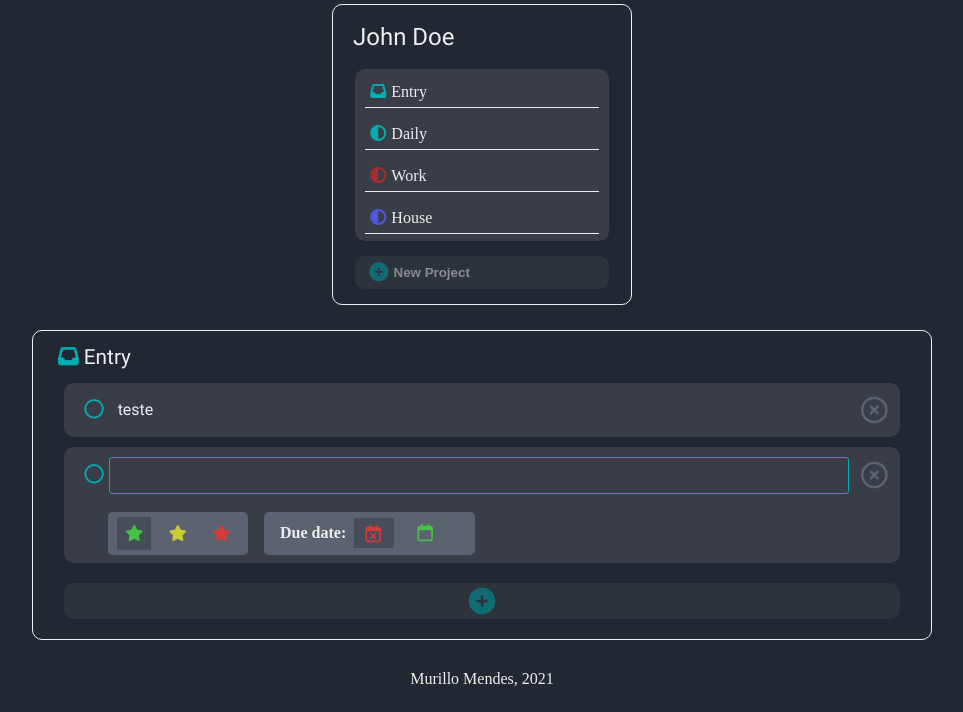
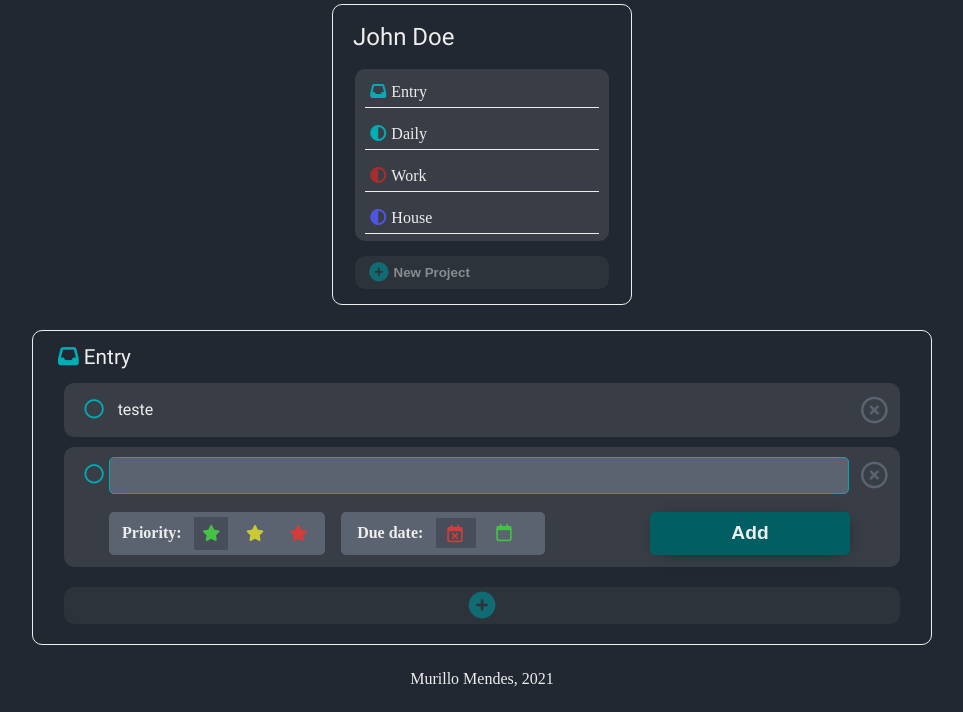
Before and after one commit to Murillo-Me/todo-list, a website built with webpack: page src/index.html in a window 1280 px wide. Both pictures are taken after a click on the button 640 px from the left and 563 px from the top of the page. Shown: the part 88-800 px from the top of the page, without its empty margins (158-1121 px from the left). Built offline with nearby package versions, Linux system fonts and the light colour scheme.

Commit message:
Added config titles and confirm todo button

```diff
--- a/src/DOMHandler.js
+++ b/src/DOMHandler.js
@@ -1,12 +1,12 @@
 
-function createTodoDiv(title = 'Empty') {
-    console.log(title);
+function createTodoDiv(toDoObj) {
+
     const newTodoDiv = document.createElement('div');
     newTodoDiv.classList.add('todo-inner-container');
     newTodoDiv.innerHTML = `
             <div class="todo-item-container">
                 <span class="todo-check-icon"><i class="project-icon far fa-circle"></i></span>
-                <span class="todo-title">${title}</span>
+                <span class="todo-title">${toDoObj.title}</span>
                 <button class="delete-todo"><i class="far fa-times-circle fa-2x"></i></button>
             </div>
     `;
@@ -42,6 +42,8 @@ function toggleActivePriorityBtn() {
 }
 
 function toggleDueDateBtn() {
+    if (this.classList.contains('active')) return
+
     const dueDateBtns = this.parentElement.querySelectorAll('button')
     const dateInput = this.parentElement.querySelector("input[type='date']")
 
@@ -64,16 +66,18 @@ function createTodoInputElement() {
             </div>
             <div class="new-todo-config-container">
                 <ul class="priority-input-list">
+                    <span class="config-title">Priority: </span>
                     <li data-priority="2" class="priority-input-item active"><i class="fas fa-star"></i></li>
                     <li data-priority="1" class="priority-input-item"><i class="fas fa-star"></i></li>
                     <li data-priority="0" class="priority-input-item"><i class="fas fa-star"></i></li>
                 </ul>
                 <div class="dueDate-config-container">
-                    <label for="dueDate" class="dueDate-label">Due date:</label>
+                    <label for="dueDate" class="dueDate-label config-title">Due date:</label>
                     <button class="noDueDate-btn active"><i class="far fa-calendar-times"></i></button>
                     <input type="date" name="dueDate" id="dueDate" value="${currentDate}">
                     <button class="yesDueDate-btn"><i class="far fa-calendar"></i></button>
                 </div>
+                <button class="add-todo-config-btn">Add</button>
             </div>
 
     `;
--- a/src/main.js
+++ b/src/main.js
@@ -19,18 +19,29 @@ class TodoItem {
 
 function loadEventListeners() {
     const addTodoBtn = document.querySelector('button.add-todo-btn');
-    addTodoBtn.addEventListener('click', addTodo);
+    addTodoBtn.addEventListener('click', getTodoInput);
 }
 
-function addTodo() {
+function getTodoInput() {
 
     const todoInputElement = DOMHandler.createTodoInputElement();
-
     todoInputElement.addEventListener('keypress', function (e) {
         if (e.key === 'Enter') {
+            addToDo(todoInputElement);
+        }
+    });
+
+    const todoAddBtn = todoInputElement.querySelector('button.add-todo-config-btn')
+    todoAddBtn.addEventListener('click', () => {
+        addToDo(todoInputElement)
+    })
+
+}
+
+function addToDo(todoInputElement) {
     const title = todoInputElement.querySelector('.todo-title').value
 
-            const todoDueDateInput = todoInputElement.querySelector('#dueDate')
+    const todoDueDateInput = todoInputElement.querySelector('input#dueDate')
     let dueDate = null
 
     if (todoDueDateInput.classList.contains('active')) {
@@ -43,14 +54,11 @@ function addTodo() {
     let toDo = new TodoItem(title, null, dueDate, priorityValue)
     todoList.push(toDo)
 
-            DOMHandler.createTodoDiv(title);
-            this.closest('.todo-inner-container').remove();
+    DOMHandler.createTodoDiv(toDo);
+    todoInputElement.closest('.todo-inner-container').remove();
     console.log(toDo);
-        }
-    });
-
 }
 
 loadEventListeners();
 
-DOMHandler.createTodoDiv('teste')
+DOMHandler.createTodoDiv({title: 'teste'})
--- a/src/style.scss
+++ b/src/style.scss
@@ -4,6 +4,7 @@ $middle-color: #474E59;
 $medium-light-color: #5B6370;
 $light-color: #EEEEEE;
 $default-project-color: #00ADB5;
+$darker-project-color: #015f64;
 $project-1-color: #A52F2F;
 $project-2-color: #4F55E1;
 
@@ -174,10 +175,14 @@ body {
                         font-size: 1rem;
                         padding: 0.5rem;
 
+                        &[type="text"] {
+                            background-color: $medium-light-color;
+                            border-radius: 5px;
+                        }
+
                         &:focus {
                             outline: none;
                             border: 1px solid $default-project-color;
-                            border-radius: 3px;
                         }
                     }
 
@@ -217,8 +222,15 @@ body {
 
                 .new-todo-config-container {
                     display: flex;
-                    justify-content: left;
+                    justify-content: space-between;
                     margin-left: 2.2rem;
+                    margin-bottom: 0.3rem;
+                    width: 100%;
+
+                    .config-title {
+                        font-weight: bold;
+                        margin-inline: 0.5rem;
+                    }
 
                     ul.priority-input-list {
                         background-color: $medium-light-color;
@@ -226,6 +238,7 @@ body {
                         @include flexCenter(row);
                         padding: 0.3rem;
                         margin: 0.5rem;
+                        margin-left: 0.6rem;
 
                         .priority-input-item {
                             margin-inline: 0.3rem;
@@ -236,15 +249,15 @@ body {
                                 background-color: $middle-color
                             }
 
-                            &:first-of-type {
+                            &[data-priority="2"] {
                                 color: rgb(69, 194, 69);
                             }
 
-                            &:nth-child(2) {
+                            &[data-priority="1"] {
                                 color: rgb(202, 202, 51);
                             }
 
-                            &:last-of-type {
+                            &[data-priority="0"] {
                                 color: #d63b3b;
                             }
                         }
@@ -254,15 +267,11 @@ body {
                         @include flexCenter(row);
                         justify-content: space-between;
                         padding-block: 0.3rem;
-                        padding-inline: 1rem;
+                        padding-inline: 0.5rem;
                         margin: 0.5rem;
                         background-color: $medium-light-color;
                         border-radius: 5px;
 
-                        label {
-                            font-weight: bold;
-                            margin-right: 0.5rem;
-                        }
 
                         button {
                             @include flexCenter(row);
@@ -280,6 +289,7 @@ body {
                             }
 
                             &.noDueDate-btn {
+                                margin-left: 0.3rem;
                                 color: #d63b3b;
                             }
 
@@ -287,7 +297,7 @@ body {
                                 display: block;
                                 height: 95%;
                                 color:rgb(69, 194, 69);
-                                margin-left: -0.6rem;
+                                margin-left: -0.8rem;
                                 transition: all 0.3s ease;
 
                                 &.active {
@@ -320,6 +330,26 @@ body {
                             }
                         }
 
+                    }
+
+                    button.add-todo-config-btn {
+                        width: 200px;
+                        background-color: $darker-project-color;
+                        color: $light-color;
+                        border-radius: 5px;
+                        border: none;
+                        box-shadow: 2px 2px 20px -10px black;
+                        @include flexCenter(row);
+                        margin: 0.5rem;
+                        margin-left: auto;
+                        margin-right: 3.1rem;
+                        cursor: pointer;
+                        font-size: 1.2rem;
+                        font-weight: bolder;
+
+                        &:hover {
+                            filter: brightness(1.1);
+                        }
                     }
                 }
             }
```
Lines whose indentation alone changed are shown as unchanged.
